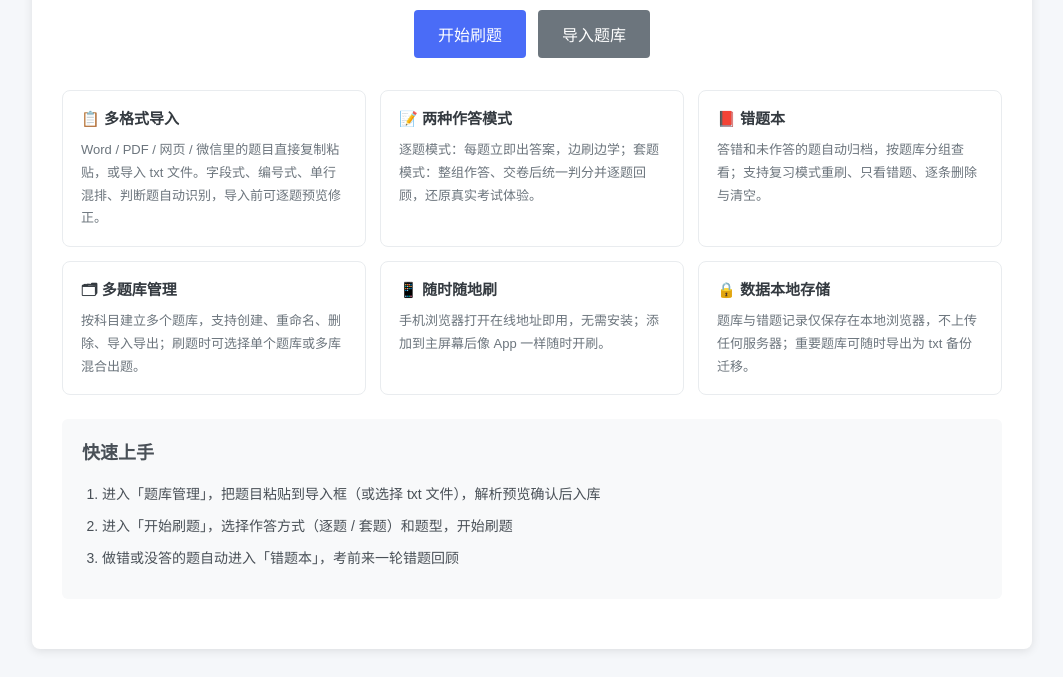
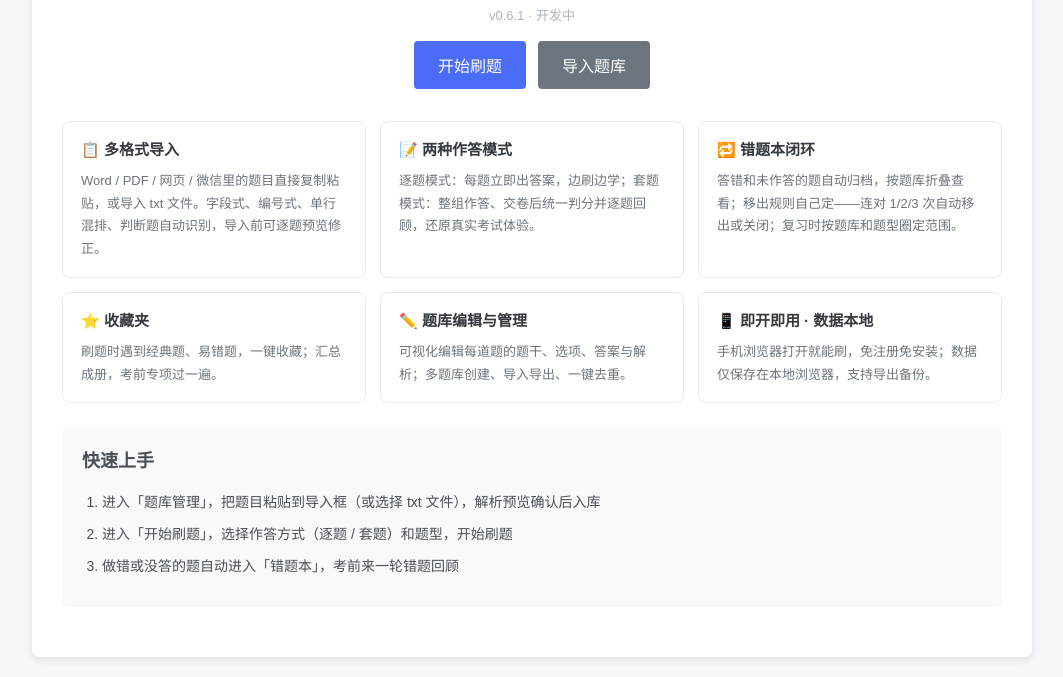
Before and after one commit to ZDX1717/snap-review, a plain HTML site: page index.html in a window 1280 px wide. Shown: the part 267-944 px from the top of the page, without its empty margins (108-1171 px from the left). Drawn offline with Linux system fonts and the light colour scheme.

Commit message:
Rename to Zquiz (期末周刷题), adopt 0.x version scheme, refresh home cards
- App renamed: title/header/hero now 'Zquiz · 期末周刷题'; hero shows
  current version + dev status
- Home feature cards refreshed: error-book loop (configurable rules,
  scoped review), favorites, bank editor & management, local-first
  usage
- Version scheme restructured to 0.x.y while in development
  (y=fixes, x=feature batches, 1.0.0 reserved for stable); changelog
  renumbered 0.1.0-0.6.1 accordingly

```diff
--- a/app.js
+++ b/app.js
@@ -1,4 +1,4 @@
-// 通用大学生刷题系统 JavaScript 代码
+// Zquiz · 期末周刷题 —— JavaScript 代码
 
 // 全局变量
 let questionBanks = {}; // 多个题库，key为题库名，value为题目数组
--- a/index.html
+++ b/index.html
@@ -3,13 +3,13 @@
 <head>
     <meta charset="UTF-8">
     <meta name="viewport" content="width=device-width, initial-scale=1.0">
-    <title>通用大学生刷题系统</title>
+    <title>Zquiz · 期末周刷题</title>
     <link rel="stylesheet" href="styles.css">
 </head>
 <body>
     <div class="container">
         <header>
-            <h1>通用大学生刷题系统</h1>
+            <h1>Zquiz · 期末周刷题</h1>
         </header>
 
         <nav>
@@ -23,7 +23,8 @@
         <main>
             <section id="home-section" class="section active">
                 <div class="home-hero">
-                    <h2>通用大学生刷题系统</h2>
+                    <h2>Zquiz · 期末周刷题</h2>
+                    <p class="hero-version">v0.6.1 · 开发中</p>
                     <div class="hero-actions">
                         <button id="hero-start-btn" class="action-btn">开始刷题</button>
                         <button id="hero-import-btn" class="action-btn secondary">导入题库</button>
@@ -40,20 +41,20 @@
                         <p>逐题模式：每题立即出答案，边刷边学；套题模式：整组作答、交卷后统一判分并逐题回顾，还原真实考试体验。</p>
                     </div>
                     <div class="feature-card">
-                        <h3>📕 错题本</h3>
-                        <p>答错和未作答的题自动归档，按题库分组查看；支持复习模式重刷、只看错题、逐条删除与清空。</p>
+                        <h3>🔁 错题本闭环</h3>
+                        <p>答错和未作答的题自动归档，按题库折叠查看；移出规则自己定——连对 1/2/3 次自动移出或关闭；复习时按题库和题型圈定范围。</p>
                     </div>
                     <div class="feature-card">
-                        <h3>🗂 多题库管理</h3>
-                        <p>按科目建立多个题库，支持创建、重命名、删除、导入导出；刷题时可选择单个题库或多库混合出题。</p>
+                        <h3>⭐ 收藏夹</h3>
+                        <p>刷题时遇到经典题、易错题，一键收藏；汇总成册，考前专项过一遍。</p>
                     </div>
                     <div class="feature-card">
-                        <h3>📱 随时随地刷</h3>
-                        <p>手机浏览器打开在线地址即用，无需安装；添加到主屏幕后像 App 一样随时开刷。</p>
+                        <h3>✏️ 题库编辑与管理</h3>
+                        <p>可视化编辑每道题的题干、选项、答案与解析；多题库创建、导入导出、一键去重。</p>
                     </div>
                     <div class="feature-card">
-                        <h3>🔒 数据本地存储</h3>
-                        <p>题库与错题记录仅保存在本地浏览器，不上传任何服务器；重要题库可随时导出为 txt 备份迁移。</p>
+                        <h3>📱 即开即用 · 数据本地</h3>
+                        <p>手机浏览器打开就能刷，免注册免安装；数据仅保存在本地浏览器，支持导出备份。</p>
                     </div>
                 </div>
 
--- a/styles.css
+++ b/styles.css
@@ -1,4 +1,4 @@
-/* 通用大学生刷题系统样式 */
+/* Zquiz · 期末周刷题 样式 */
 
 * {
     margin: 0;
@@ -1178,3 +1178,9 @@ h3 {
         grid-template-columns: 1fr;
     }
 }
+
+.hero-version {
+    color: #adb5bd;
+    font-size: 13px;
+    margin: -4px 0 14px;
+}
```
Also changed, not shown: README.md.
